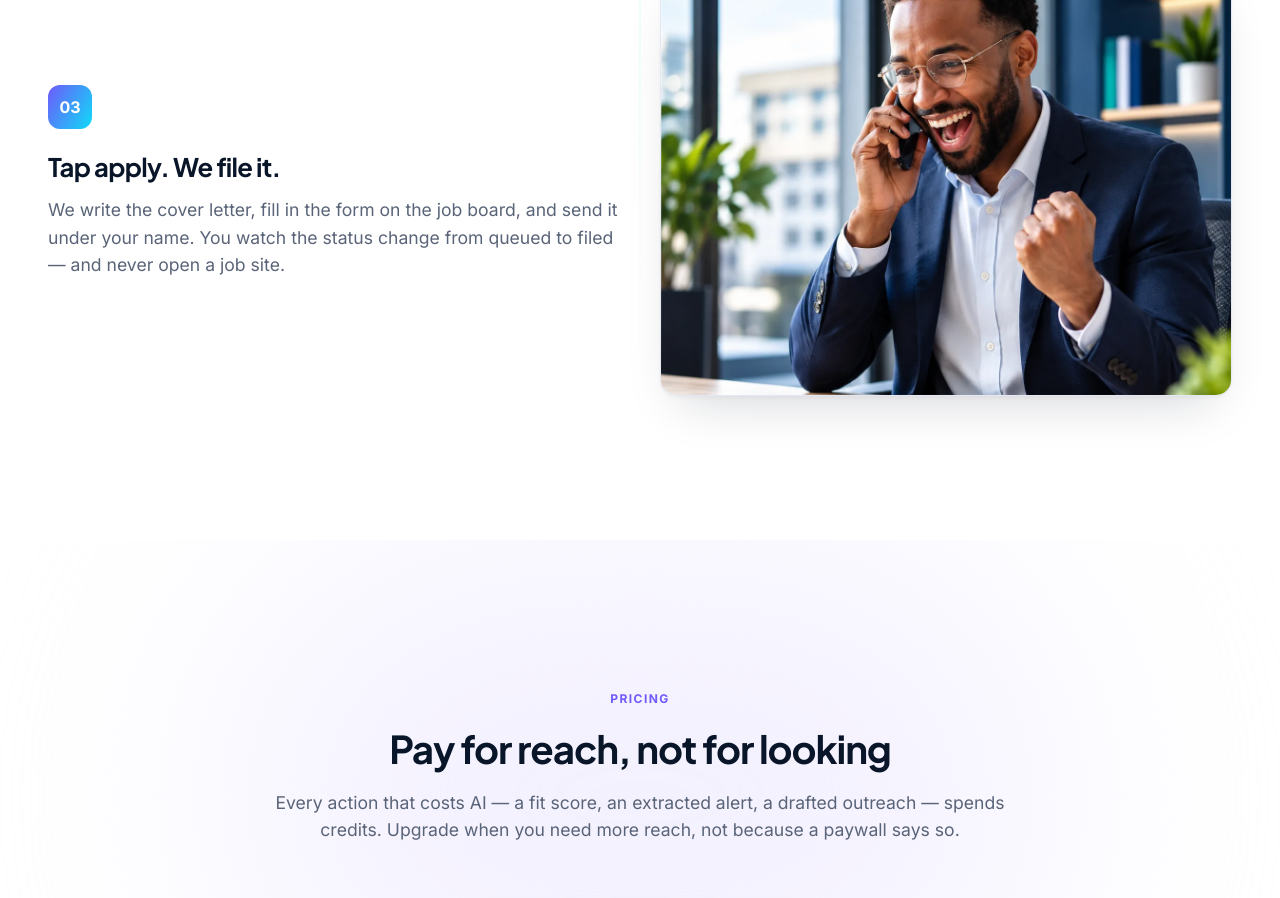
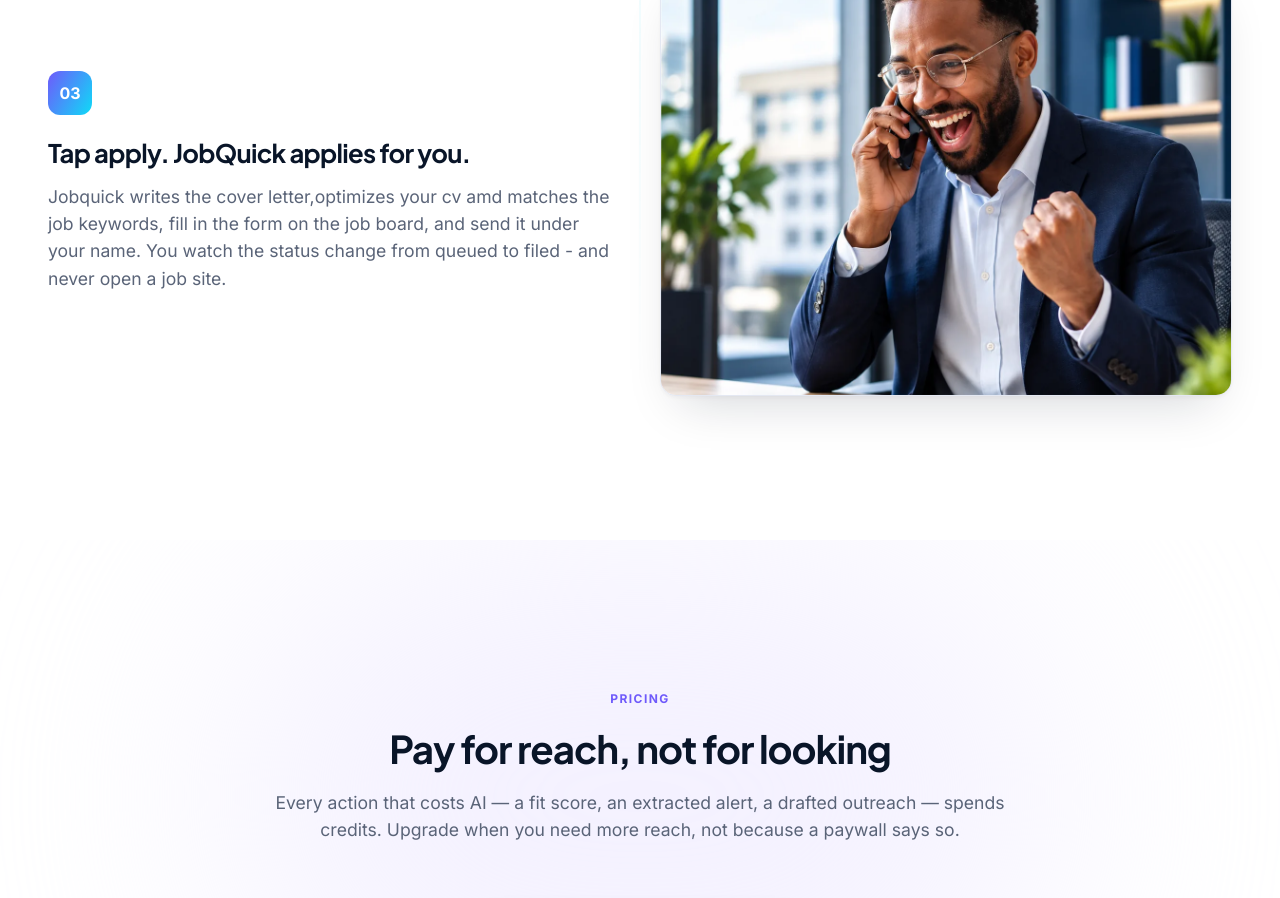
Before and after one commit to lilyfrancis/Huntops, a React (Vite) app in the folder frontend/: page / in a window 1280 px wide. Shown: the part 4940-5838 px from the top of the page. Built offline with nearby package versions, Linux system fonts and the light colour scheme; no server answers.

Commit message:
Updated how-it-works component

```diff
--- a/frontend/src/components/landing/how-it-works.tsx
+++ b/frontend/src/components/landing/how-it-works.tsx
@@ -20,8 +20,8 @@
   },
   {
     n: "03",
-    title: "Tap apply. We file it.",
-    body: "We write the cover letter, fill in the form on the job board, and send it under your name. You watch the status change from queued to filed — and never open a job site.",
+    title: "Tap apply. JobQuick applies for you.",
+    body: "Jobquick writes the cover letter,optimizes your cv amd matches the job keywords, fill in the form on the job board, and send it under your name. You watch the status change from queued to filed - and never open a job site.",
     image: "/brand/feature-offer.webp",
     alt: "A candidate celebrating a call from a recruiter",
   },
```
